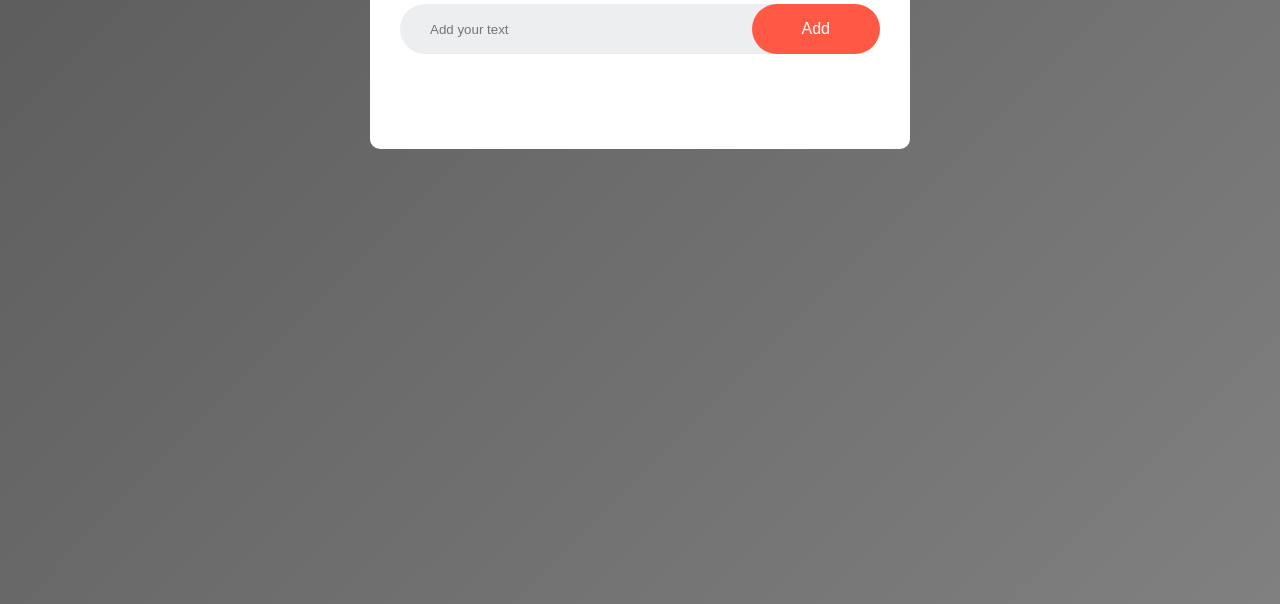
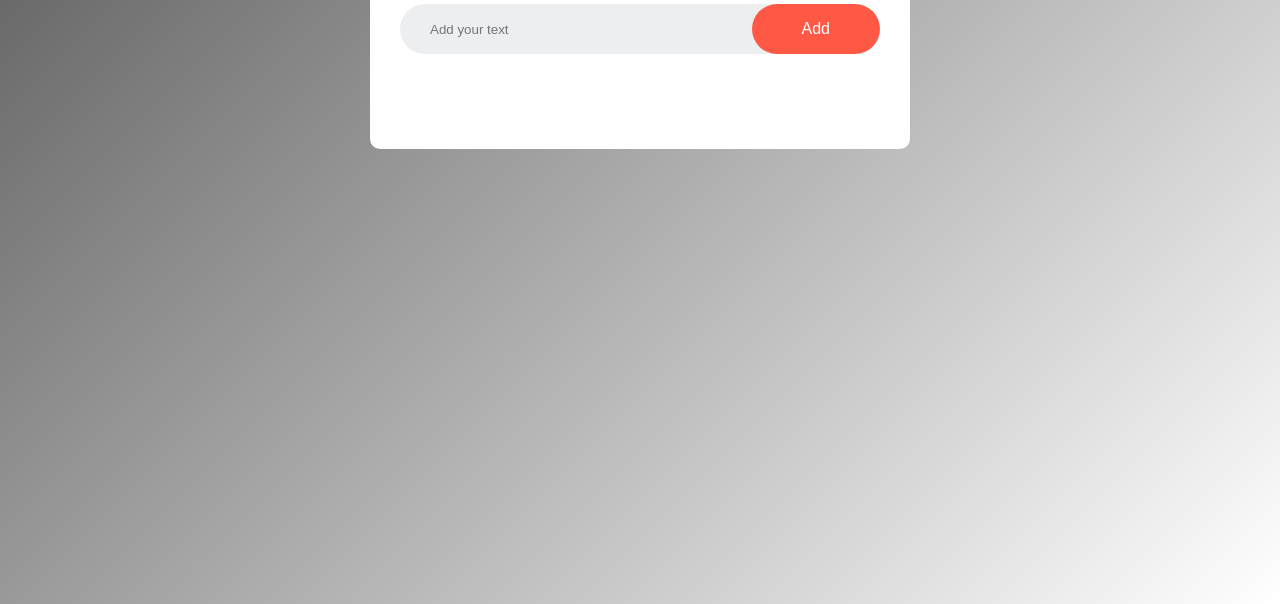
Before and after one commit to JCPTrevillian/To-Do-List, a plain HTML site: page index.html in a window 1280 px wide. Shown: the part 196-800 px from the top of the page. Drawn offline with Linux system fonts and the light colour scheme.

Commit message:
css 808 to fff

```diff
--- a/style.css
+++ b/style.css
@@ -7,7 +7,7 @@
   .container{
     width: 100%;
     min-height: 100vh;
-    background: linear-gradient(135deg, #5a5a5a, #808080);
+    background: linear-gradient(135deg, #5a5a5a, #ffffff);
     padding: 10px;
   }
   .todo-app{
```
Also changed, not shown: all tasks completed.png (added), blank.png (added), removing completed tasks.png (added), task complete undo.png (added), tasks added.png (added), tasks completed.png (added).
